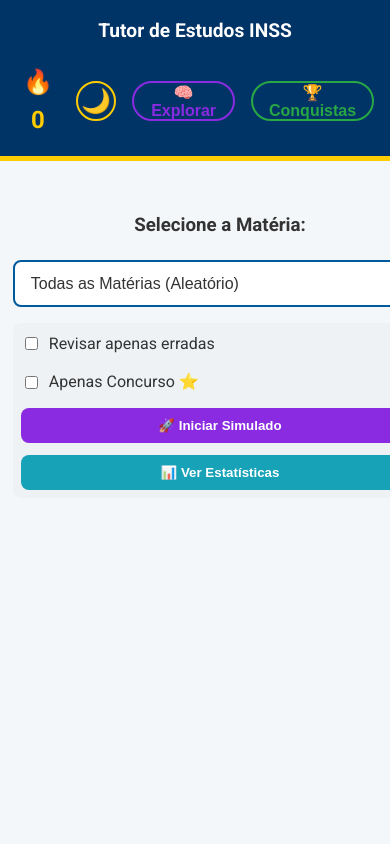
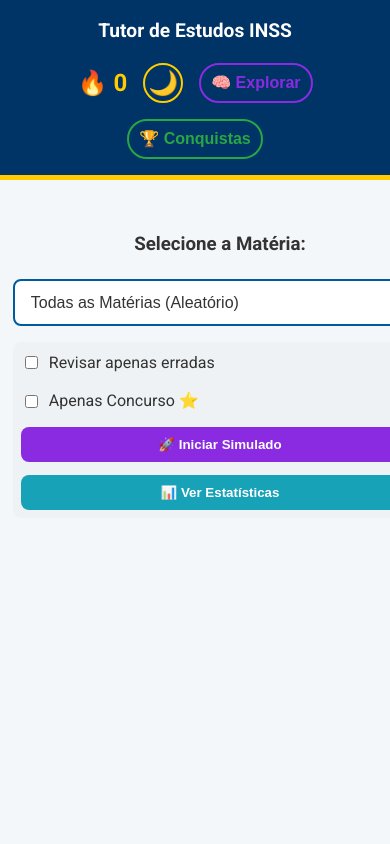
Before and after one commit to VictorKMMS/inss-study-app, a website: page index.html in a window 390 px wide. Shown: the top 844 px of the page. Drawn offline with nearby package versions, Linux system fonts and the light colour scheme.

Commit message:
Atualizar o style.css

```diff
--- a/style.css
+++ b/style.css
@@ -154,7 +154,7 @@
     .main-container { flex-direction: column; padding: 0 0.8rem; gap: 1.5rem; }
     main, aside { min-width: 100%; }
     header h1 { font-size: 1.2rem; }
-    .header-features { position: static; transform: none; margin-top: 0.5rem; justify-content: center; }
+    .header-features { position: static; transform: none; margin-top: 0.5rem; justify-content: center; flex-wrap: wrap;}
     .header-content { flex-direction: column; gap: 0.5rem; }
     .mode-selectors { flex-direction: column; align-items: stretch;  gap: 0.8rem; }
     #start-simulado-btn, #show-stats-btn { width: 100%; }
```
